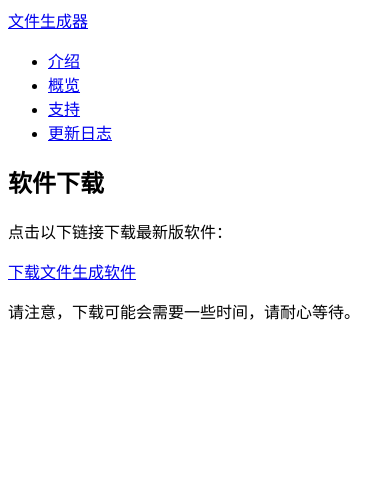
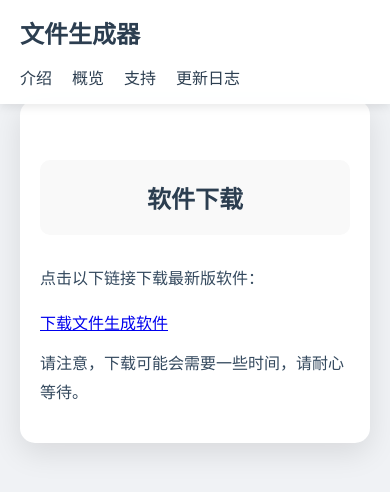
Before and after one commit to zhengddzz/zhengddzz.fun, a plain HTML site: page download.html in a window 390 px wide. Drawn offline with Linux system fonts and the light colour scheme.

Commit message:
Update download.html

```diff
--- a/download.html
+++ b/download.html
@@ -6,7 +6,158 @@
     <title>文件生成软件下载</title>
     <link href="https://fonts.googleapis.com/css2?family=Roboto:wght@300;400;700&display=swap" rel="stylesheet">
     <style>
-        /* 在这里复制并粘贴您的样式表代码 */
+         body {
+            font-family: 'Roboto', Arial, sans-serif;
+            margin: 0;
+            padding: 0;
+            background-color: #f0f2f5;
+            color: #333;
+        }
+        .navbar {
+            position: fixed;
+            top: 0;
+            left: 0;
+            width: 100%;
+            z-index: 1000;
+            background-color: rgba(255, 255, 255, 0.95);
+            box-shadow: 0 2px 10px rgba(0,0,0,0.1);
+            transition: all 0.3s ease;
+        }
+        .navbar-container {
+            max-width: 1200px;
+            margin: 0 auto;
+            display: flex;
+            justify-content: space-between;
+            align-items: center;
+            padding: 15px 20px;
+        }
+        .navbar-logo {
+            font-size: 24px;
+            font-weight: bold;
+            color: #2c3e50;
+            text-decoration: none;
+        }
+        .navbar ul {
+            list-style: none;
+            padding: 0;
+            margin: 0;
+            display: flex;
+        }
+        .navbar ul li {
+            margin-left: 30px;
+        }
+        .navbar ul li a {
+            color: #2c3e50;
+            text-decoration: none;
+            font-size: 16px;
+            transition: .3s;
+            padding: 10px 0;
+            position: relative;
+        }
+        .navbar ul li a::after {
+            content: '';
+            position: absolute;
+            bottom: 0;
+            left: 0;
+            width: 0;
+            height: 2px;
+            background-color: #3498db;
+            transition: width 0.3s ease;
+        }
+        .navbar ul li a:hover::after {
+            width: 100%;
+        }
+        .container {
+            max-width: 800px;
+            margin: 120px auto 50px;
+            background: #fff;
+            padding: 30px;
+            border-radius: 15px;
+            box-shadow: 0 10px 30px rgba(0,0,0,0.1);
+            animation: fadeIn 1s ease-out;
+        }
+        @keyframes fadeIn {
+            from { opacity: 0; transform: translateY(20px); }
+            to { opacity: 1; transform: translateY(0); }
+        }
+        h1, h2 {
+            color: #2c3e50;
+            text-align: center;
+            margin-bottom: 30px;
+        }
+        h1 {
+            font-size: 2.5em;
+            margin-top: 0;
+        }
+        p {
+            line-height: 1.8;
+            color: #34495e;
+        }
+        .features, .download, .contact {
+            margin-top: 40px;
+            padding: 20px;
+            background: #f9f9f9;
+            border-radius: 10px;
+            transition: all 0.3s ease;
+        }
+        .features:hover, .download:hover, .contact:hover {
+            transform: translateY(-5px);
+            box-shadow: 0 5px 15px rgba(0,0,0,0.1);
+        }
+        .features ul {
+            list-style-type: none;
+            padding-left: 0;
+        }
+        .features li {
+            padding: 10px 0;
+            border-bottom: 1px solid #eee;
+            transition: all 0.3s ease;
+        }
+        .features li:last-child {
+            border-bottom: none;
+        }
+        .features li:before {
+            content: "✓";
+            color: #27ae60;
+            margin-right: 10px;
+        }
+        .features li:hover {
+            transform: translateX(10px);
+            color: #2980b9;
+        }
+        .download a {
+            display: inline-block;
+            background: #3498db;
+            color: white;
+            padding: 10px 20px;
+            border-radius: 5px;
+            text-decoration: none;
+            transition: all 0.3s ease;
+        }
+        .download a:hover {
+            background: #2980b9;
+            transform: scale(1.05);
+        }
+        .contact p {
+            margin: 5px 0;
+        }
+        @media (max-width: 768px) {
+            .navbar-container {
+                flex-direction: column;
+                align-items: flex-start;
+            }
+            .navbar ul {
+                margin-top: 15px;
+            }
+            .navbar ul li {
+                margin-left: 0;
+                margin-right: 20px;
+            }
+            .container {
+                margin: 100px 20px 20px;
+                padding: 20px;
+            }
+        }
     </style>
 </head>
 <body>
```
